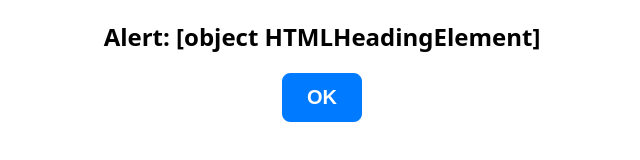
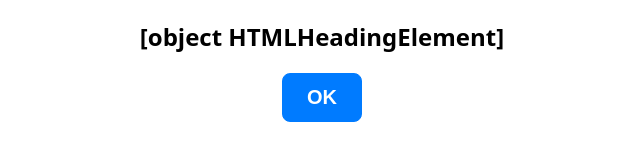
Before and after one commit to dante-nl/dante_nl, a plain HTML site: page alert.html in a window 1280 px wide. Shown: the whole page, without its empty margins (318-958 px from the left). Drawn offline with Linux system fonts and the light colour scheme.

Commit message:
Update alert.html

```diff
--- a/alert.html
+++ b/alert.html
@@ -72,7 +72,7 @@
     <script>
         const queryString = new URLSearchParams(window.location.search);
         const name = queryString.get('text');
-        document.getElementById('text').innerHTML = `Alert: ${text}`
+        document.getElementById('text').innerHTML = `${text}`
     </script>
     <p style="text-align: center;"><a class="button" href="index.html">OK</a></p>
 </body>
```
